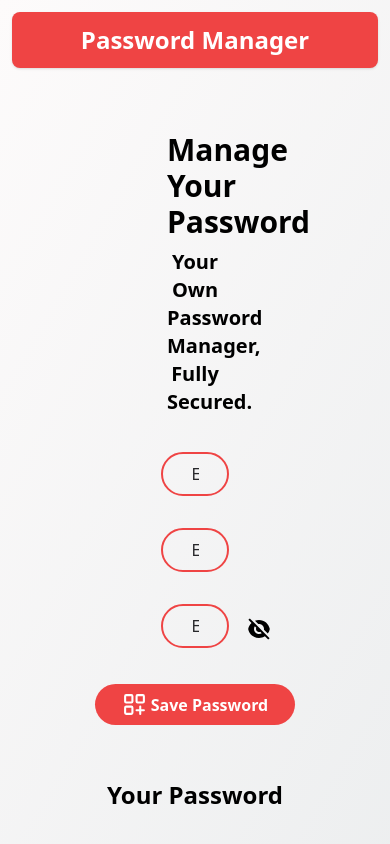
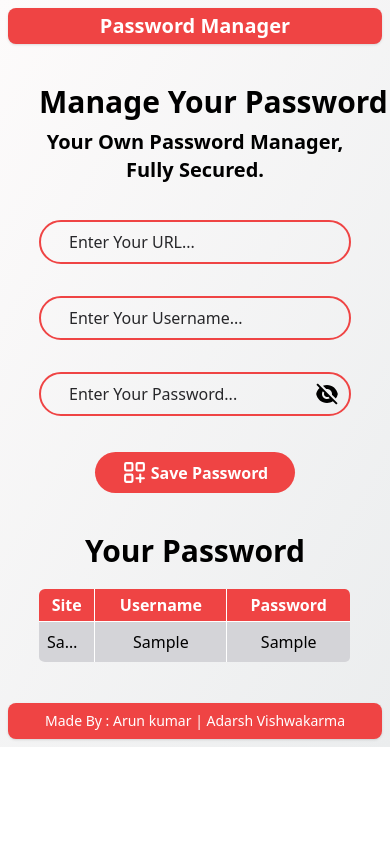
Before and after one commit to Itsarun01/Pass-locker, a React (Vite) app: page / in a window 390 px wide. Both pictures are taken after typing "Sample", "Sample", "Sample" into the empty fields and a click on the button "Save Password". Shown: the top 844 px of the page. Built offline with nearby package versions, Linux system fonts and the light colour scheme.

Commit message:
Made the website responsive for all screen devices.

```diff
--- a/src/App.jsx
+++ b/src/App.jsx
@@ -6,7 +6,7 @@ import Footer from "./components/Footer";
 function App() {
   return (
     <>
-      <div className="backgradient p-3">
+      <div className="backgradient p-2 overflow-x-hidden">
         <Navbar />
         <Home />
         <Footer />
--- a/src/components/Footer.jsx
+++ b/src/components/Footer.jsx
@@ -4,7 +4,7 @@ const footer = () => {
   return (
     <>
       <footer className="rounded-lg shadow bg-red-500">
-        <div className="w-full p-4 ">
+        <div className="w-full p-2 ">
           <ul className=" text-center  text-sm font-medium text-white ">
             <li>
               Made By : {""}
--- a/src/components/Home.jsx
+++ b/src/components/Home.jsx
@@ -1,8 +1,8 @@
 import React from "react";
-import {useState, useEffect, useRef} from "react";
+import { useState, useEffect, useRef } from "react";
 
 const Home = () => {
-  const [form, setForm] = useState({site: "", username: "", password: ""});
+  const [form, setForm] = useState({ site: "", username: "", password: "" });
 
   const [passwordArray, setPasswordArray] = useState([]);
 
@@ -17,12 +17,12 @@ const Home = () => {
   const savePassword = () => {
     setPasswordArray([...passwordArray, form]);
     localStorage.getItem("passwords", JSON.stringify([...passwordArray, form]));
-    setForm({site: "", username: "", password: ""});
+    setForm({ site: "", username: "", password: "" });
     console.log(passwordArray);
   };
 
   const handleChange = (e) => {
-    setForm({...form, [e.target.name]: e.target.value});
+    setForm({ ...form, [e.target.name]: e.target.value });
   };
 
   const ref = useRef();
@@ -40,9 +40,9 @@ const Home = () => {
       {/* <div className="relative h-screen w-full bg-white">
         <div className="absolute bottom-0 left-0 right-0 top-0 bg-[linear-gradient(to_right,#4f4f4f2e_1px,transparent_1px),linear-gradient(to_bottom,#4f4f4f2e_1px,transparent_1px)] bg-[size:14px_24px] [mask-image:radial-gradient(ellipse_80%_50%_at_50%_0%,#000_70%,transparent_110%)]"></div>
       </div> */}
-      <div className="my-container w-[80vw] h-[80vh]">
+      <div className="my-container w-[80vw] h-3/4 m-auto">
         <div className="text-white text-center mb-5">
-          <h1 className="text-black text-3xl font-bold mb-2">
+          <h1 className="text-black text-3xl font-bold mb-2 mt-10 text-nowrap">
             Manage Your Password
           </h1>
           <p className="text-black font-semibold text-xl">
@@ -51,7 +51,7 @@ const Home = () => {
         </div>
         <div className="relative text-black flex flex-col items-center w-full">
           <input
-            className="rounded-full w-[120%] py-2 px-7 my-4 outline-0 border-2 border-red-500 border-solid bg-transparent placeholder:text-zinc-800"
+            className="rounded-full w-[100%] py-2 px-7 my-4 outline-0 border-2 border-red-500 border-solid bg-transparent placeholder:text-zinc-800"
             type="text"
             value={form.site}
             name="site"
@@ -59,15 +59,16 @@ const Home = () => {
             placeholder="Enter Your URL..."
           />
           <input
-            className="rounded-full w-[120%] py-2 px-7 my-4 outline-0 border-2 border-red-500 border-solid bg-transparent placeholder:text-zinc-800"
+            className="rounded-full w-[100%] py-2 px-7 my-4 outline-0 border-2 border-red-500 border-solid bg-transparent placeholder:text-zinc-800"
             type="text"
             value={form.username}
             name="username"
             onChange={handleChange}
             placeholder="Enter Your Username..."
           />
+          <div className="w-full relative">
             <input
-            className="rounded-full w-[120%] py-2 px-7 my-4 outline-0 border-2 border-red-500 border-solid bg-transparent placeholder:text-zinc-800"
+              className="rounded-full w-[100%] py-2 px-7 my-4 outline-0 border-2 border-red-500 border-solid bg-transparent placeholder:text-zinc-800"
               type="text"
               value={form.password}
               name="password"
@@ -75,13 +76,12 @@ const Home = () => {
               placeholder="Enter Your Password..."
             />
 
-          <div onClick={showPassword}>
-            <img
-              className="w-6 absolute -right-12 bottom-[29%] "
-              src="assets/close.svg"
-              ref={ref}
-              alt=""
-            />
+            <div
+              onClick={showPassword}
+              className="absolute bottom-1/2 right-3 translate-y-1/2"
+            >
+              <img className="w-6" src="assets/close.svg" ref={ref} alt="" />
+            </div>
           </div>
 
           <button
@@ -111,27 +111,27 @@ const Home = () => {
         </div>
       </div>
 
-      <div className="saved-password w-[80vw] mx-auto h-auto text-center pb-16">
-        <h2 className="text-2xl font-bold p-9">Your Password</h2>
-        {passwordArray.length === 0 && <div> No Saved Password...</div>}
+      <div className="max-w-[80vw] m-auto text-center my-10">
+        <h2 className="text-3xl font-black mb-5">Your Password</h2>
+        {passwordArray.length === 0 && <div className="text-xl"> No Saved Password...</div>}
         {passwordArray.length != 0 && (
-          <table className=" table-auto w-full rounded-xl overflow-hidden">
-            <thead className="text-center bg-red-500">
-              <tr className="w-full text-center">
-                <th className="w-2/6 p-1 text-lg  text-white">Site</th>
-                <th className="w-2/6 p-1 text-lg   text-white">Username</th>
-                <th className="w-2/6 p-1 text-lg  text-white ">Password</th>
+          <table className="my-3 w-full rounded-md overflow-hidden border-r border-b border-black">
+            <thead className="bg-red-500">
+              <tr>
+                <th className="text-white p-1 border-r border-white">Site</th>
+                <th className="text-white p-1 border-r border-white">Username</th>
+                <th className="text-white p-1 border-r border-white">Password</th>
               </tr>
             </thead>
-            <tbody className="bg-zinc-200 text-center">
+            <tbody className="bg-zinc-300">
               {passwordArray.map((data, index) => {
                 return (
-                  <tr className="w-full" key={"index"}>
-                    <td className=" border p-1">
+                  <tr key={"index"} className="max-w-[25%]">
+                    <td className="max-w-[5vw] p-2 truncate border-r border-b border-t border-white">
                       <a href={data.site}> {data.site}</a>
                     </td>
-                    <td className=" border p-1">{data.username}</td>
-                    <td className=" border p-1">{data.password}</td>
+                    <td className="max-w-[5vw] p-2 truncate border-r border-b border-t border-white">{data.username}</td>
+                    <td className="max-w-[5vw] p-2 truncate border-r border-b border-t border-white">{data.password}</td>
                   </tr>
                 );
               })}
--- a/src/components/Navbar.jsx
+++ b/src/components/Navbar.jsx
@@ -3,8 +3,8 @@ import React from "react";
 const Navbar = () => {
   return (
     <nav className="rounded-lg shadow bg-red-500">
-      <div className="my-container flex justify-center items-center px-4 py-4 h-14 w-[80vw]">
-        <div className="logo font-bold text-2xl text-white">
+      <div className="my-container text-center py-1">
+        <div className="logo font-bold text-xl text-white">
           Password Manager
         </div>
       </div>
--- a/src/index.css
+++ b/src/index.css
@@ -2,14 +2,6 @@
 @tailwind components;
 @tailwind utilities;
 
-
-@layer components {
-    .my-container {
-       @apply container px-32  py-16  mx-auto;
-    }
-  }
-
-
 .backgradient{
    background-image: linear-gradient(120deg, #fdfbfb 0%, #ebedee 100%);
 }
```
Lines whose indentation alone changed are shown as unchanged.
